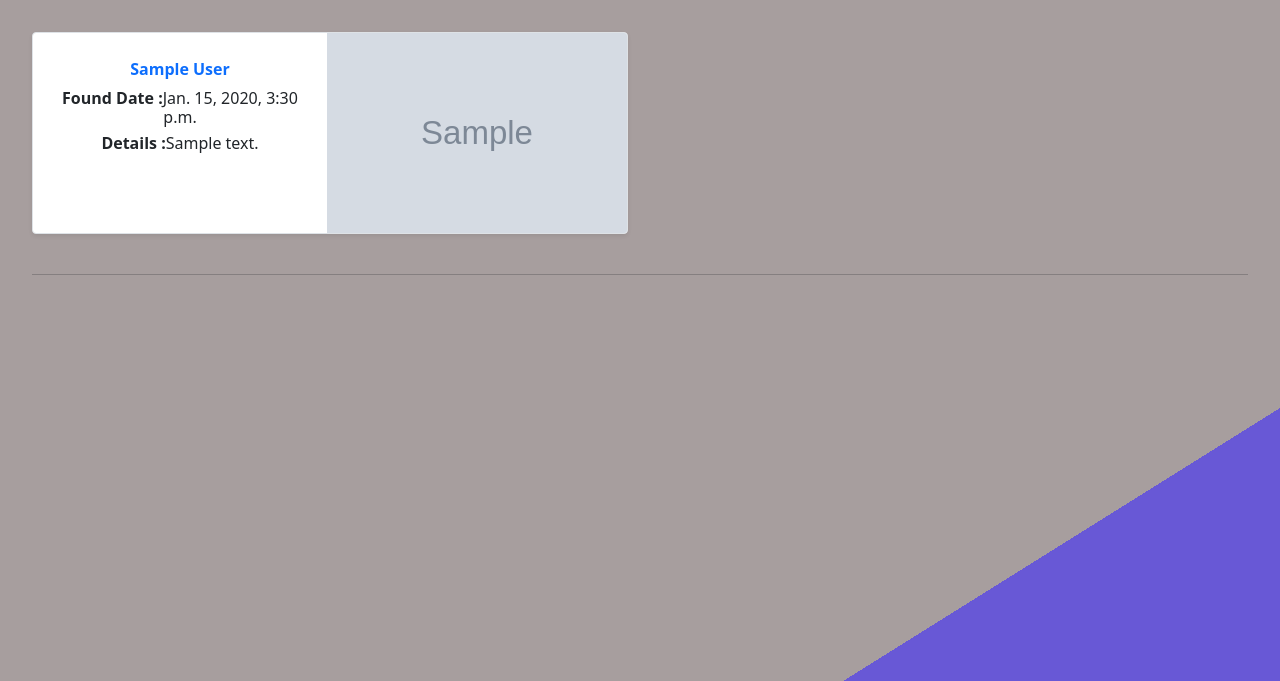
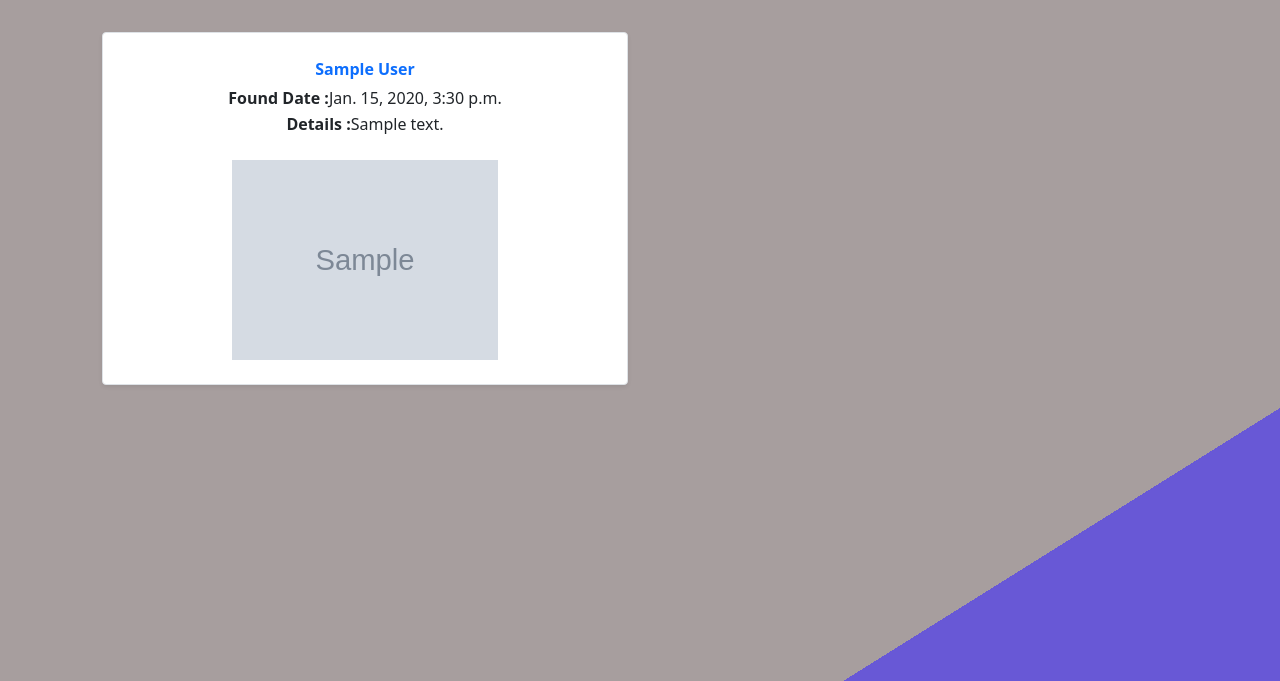
Before and after one commit to amanpandey-crypto/LostFound, a Django app: template accounts/templates/accounts/resolvedfound.html in a window 1280 px wide. Shown: the part 72-753 px from the top of the page. Run offline with Django 3.2, Linux system fonts and the light colour scheme; the template is opened without the code that fills it: values that come from a table or form of the project are taken from there, others are empty; tables that the repository leaves empty hold one stand-in row (values such as "Sample post"); grey boxes marked "Sample" are stand-in pictures.

Commit message:
Update resolvedfound.html

```diff
--- a/accounts/templates/accounts/resolvedfound.html
+++ b/accounts/templates/accounts/resolvedfound.html
@@ -2,26 +2,27 @@
 <title>Resolved</title> {%endblock%}
 {% block body %}
 <!-- upload images code  -->
-<div class="container-fluid" style="padding: 2rem;">
+<div class="container" style="padding: 2rem;">
     {% for i in item_data %} {% if forloop.counter0|divisibleby:4 %}
     <div class="row text-center"> {% endif %}
         <div class="col-md-6">
-            <div
-                class="card row g-0 border rounded overflow-hidden flex-md-row mb-4 shadow-sm h-md-250 position-relative">
+            <div class="card row g-0 border rounded overflow-hidden flex-md-row mb-4 shadow-sm h-md-250 position-relative" >
                 <div class="col p-4 d-flex flex-column position-static">
                     <strong class="d-inline-block mb-2 text-primary">{{i.author}}</strong>
                     <h5 class="mb-0"><label style="font-weight:800" for=""></label></h5>
                     <h6 class="mb-1 "><label style="font-weight: 600;" for="">Found Date : </label>{{i.Find_Date}}</h6>
                     <p class="card-text mb-auto"><label style="font-weight: 600;" for="">Details : </label>{{i.Description}}
                     </p>
-                </div>
-                <div class="col-auto d-none d-lg-block">
-                    <img class="img-card-top mx-auto" src="{{i.item_image}}" alt="{{i.ItemID}}" width="300px" height="200px">
+                    <br>
+                    <picture>
+                        <img class="img-card-top mx-auto" src="{{i.item_image}}" alt="{{i.ItemID}}" style="max-width:300px; max-height:200px">
+                    </picture>
                 </div>
             </div>
         </div>
+
         {% if forloop.counter|divisibleby:4 or forloop.last %}</div>
     <!-- row closing -->
-    <hr>{% endif %} {% endfor %}
+{% endif %} {% endfor %}
 </div>
 {%endblock%}
```
